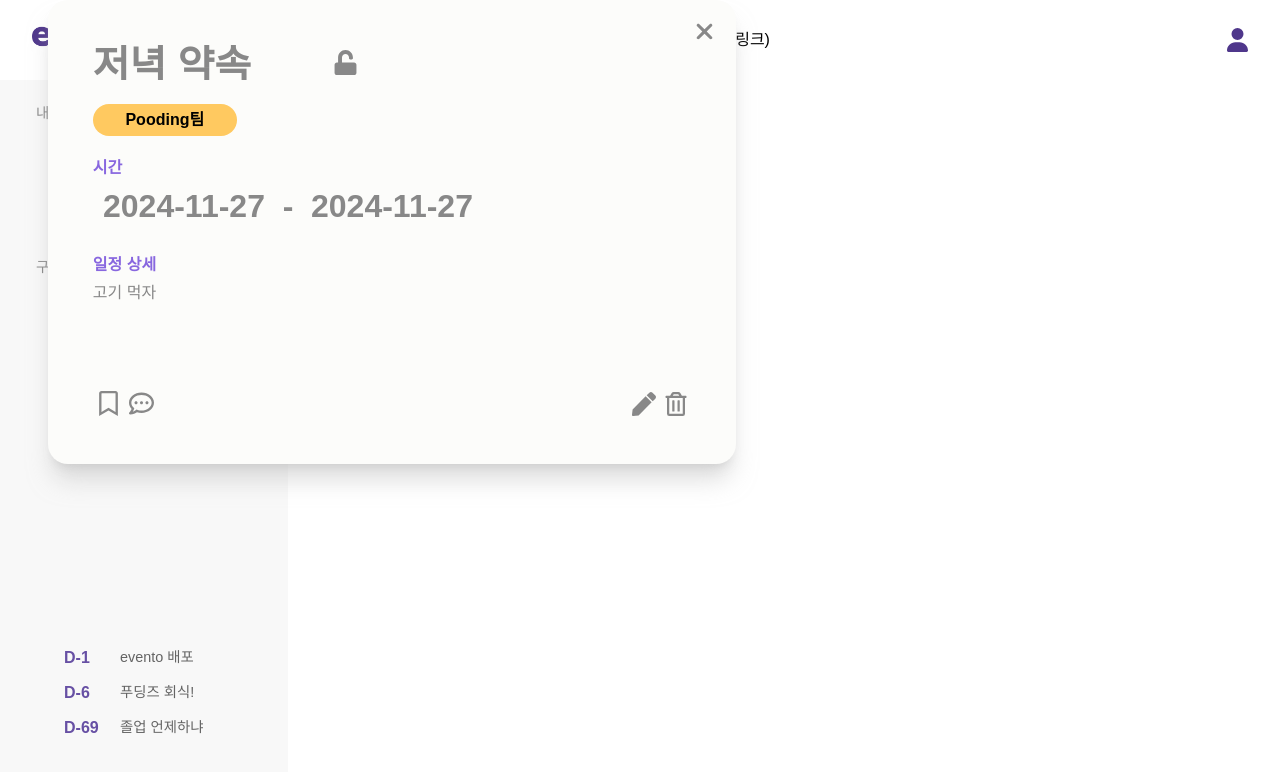
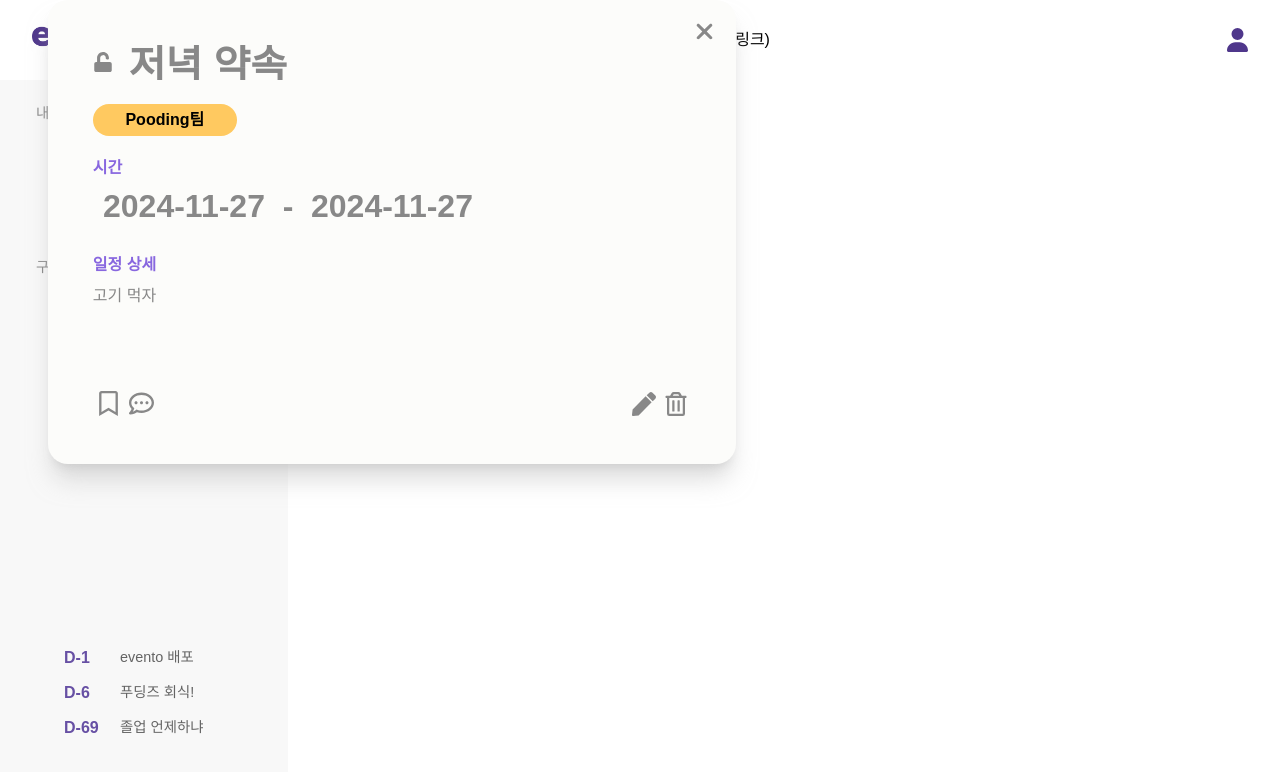
Before and after one commit to PoodingDev/Evento_FE, a React (Vite) app: page /event in a window 1280 px wide. Shown: the top 772 px of the page. Built offline with nearby package versions, Linux system fonts and the light colour scheme.

Commit message:
Feat: #48 이벤트 정보 모달 UI 수정

```diff
--- a/src/components/EventInfoModal.jsx
+++ b/src/components/EventInfoModal.jsx
@@ -94,10 +94,13 @@ export default function EventInfo({ onClose }) {
           {/* 이벤트 제목 */}
           {isEdit ? (
             <div className="flex items-center">
+              <div className="text-darkGray">
+                {isEventPublic ? <FaLock size={20} /> : <FaUnlock size={20} />}
+              </div>
               <input
                 type="text"
                 value={eventTitle}
-                className="h-[2.2rem] w-full bg-transparent text-[2.5rem] font-bold text-darkGray placeholder-lightGray focus:outline-none"
+                className="ml-[1rem] h-[2.2rem] w-full bg-transparent text-[2.5rem] font-bold text-darkGray placeholder-lightGray focus:outline-none"
                 onChange={(e) => {
                   setEventTitle(e.target.value);
                 }}
@@ -105,18 +108,18 @@ export default function EventInfo({ onClose }) {
             </div>
           ) : (
             <div className="flex items-center">
+              <div className="text-darkGray">
+                {isEventPublic ? <FaLock size={20} /> : <FaUnlock size={20} />}
+              </div>
               <input
                 type="text"
                 value={eventTitle}
-                className="h-[2.2rem] w-[15rem] bg-transparent text-[2.5rem] font-bold text-darkGray placeholder-lightGray focus:outline-none"
+                className="ml-[1rem] h-[2.2rem] w-[15rem] bg-transparent text-[2.5rem] font-bold text-darkGray placeholder-lightGray focus:outline-none"
                 onChange={(e) => {
                   setEventTitle(e.target.value);
                 }}
                 disabled
               />
-              <div className="text-darkGray">
-                {isEventPublic ? <FaLock size={25} /> : <FaUnlock size={25} />}
-              </div>
             </div>
           )}
         </div>
@@ -203,7 +206,6 @@ export default function EventInfo({ onClose }) {
 
         {/* 일정 상세 */}
         {isComment ? (
-          //댓글 추가 기능
           <div className="h-[10rem] overflow-auto">
             {commentList.map((comment) => {
               return (
@@ -226,17 +228,28 @@ export default function EventInfo({ onClose }) {
               <input
                 type="text"
                 value={detailEventMemo}
-                className="border- w-[15rem] border-b-[0.1rem] border-solid border-eventoPurple bg-transparent pb-[0.5rem] text-[1rem] text-darkGray placeholder-lightGray focus:outline-none"
+                onChange={(e) => {
+                  setDetailEventMemo(e.target.value);
+                }}
+                className="w-[15rem] border-b-[0.1rem] border-solid border-eventoPurple bg-transparent pb-[0.5rem] text-[1rem] text-darkGray placeholder-lightGray focus:outline-none"
               />
             </div>
           </>
         ) : (
           <>
-            <div className="mb-[0.75rem] text-[1rem] font-bold text-eventoPurple">
-              일정 상세
-            </div>
-            <div className="border- w-[15rem] bg-transparent pb-[0.5rem] text-[1rem] text-darkGray">
-              {`${detailEventMemo}`}
+            <div className="mb-[2rem]">
+              <div className="mb-[0.75rem] text-[1rem] font-bold text-eventoPurple">
+                일정 상세
+              </div>
+              <input
+                type="text"
+                value={detailEventMemo}
+                onChange={(e) => {
+                  setDetailEventMemo(e.target.value);
+                }}
+                className="w-[15rem] bg-transparent pb-[0.5rem] text-[1rem] text-darkGray placeholder-lightGray focus:outline-none"
+                disabled
+              />
             </div>
           </>
         )}
```
